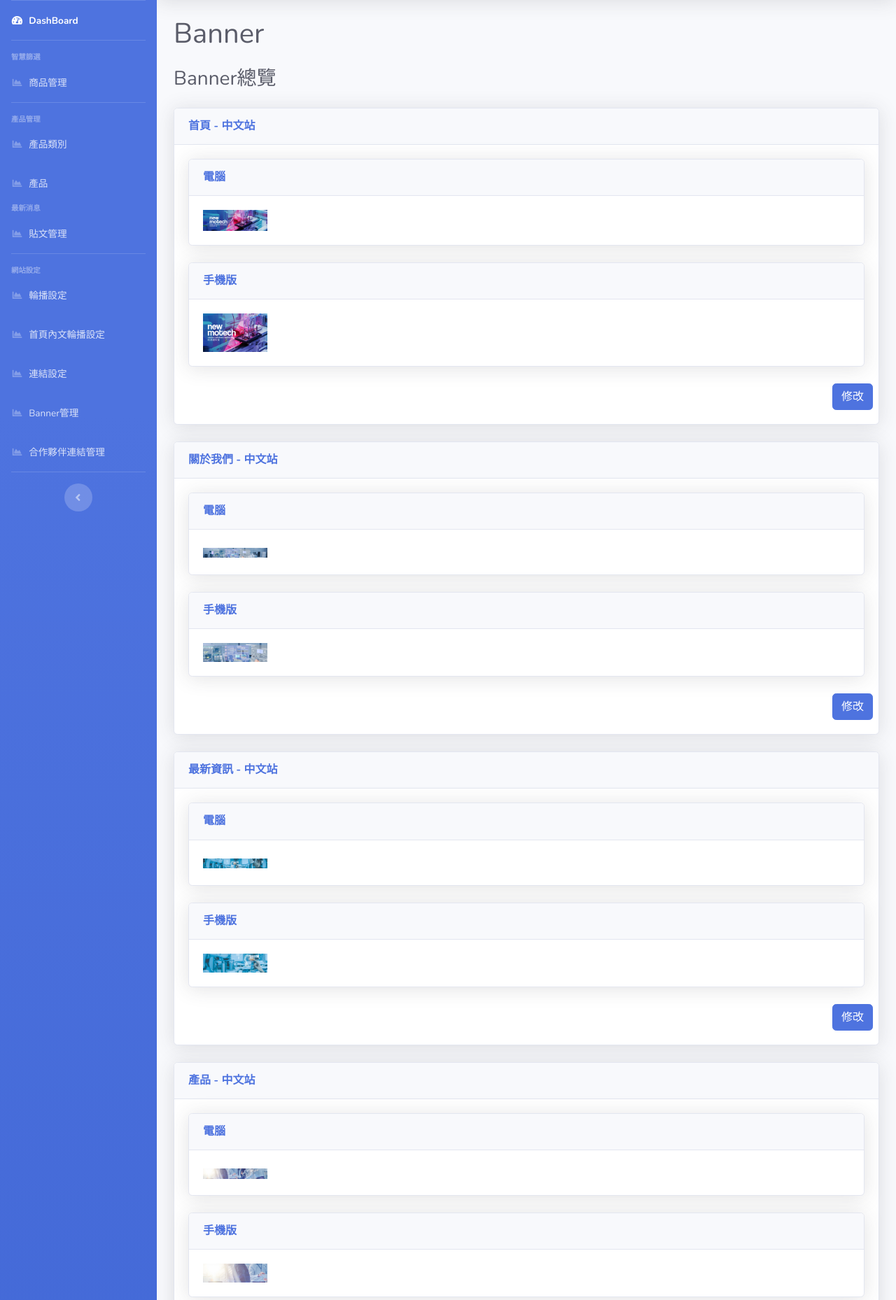
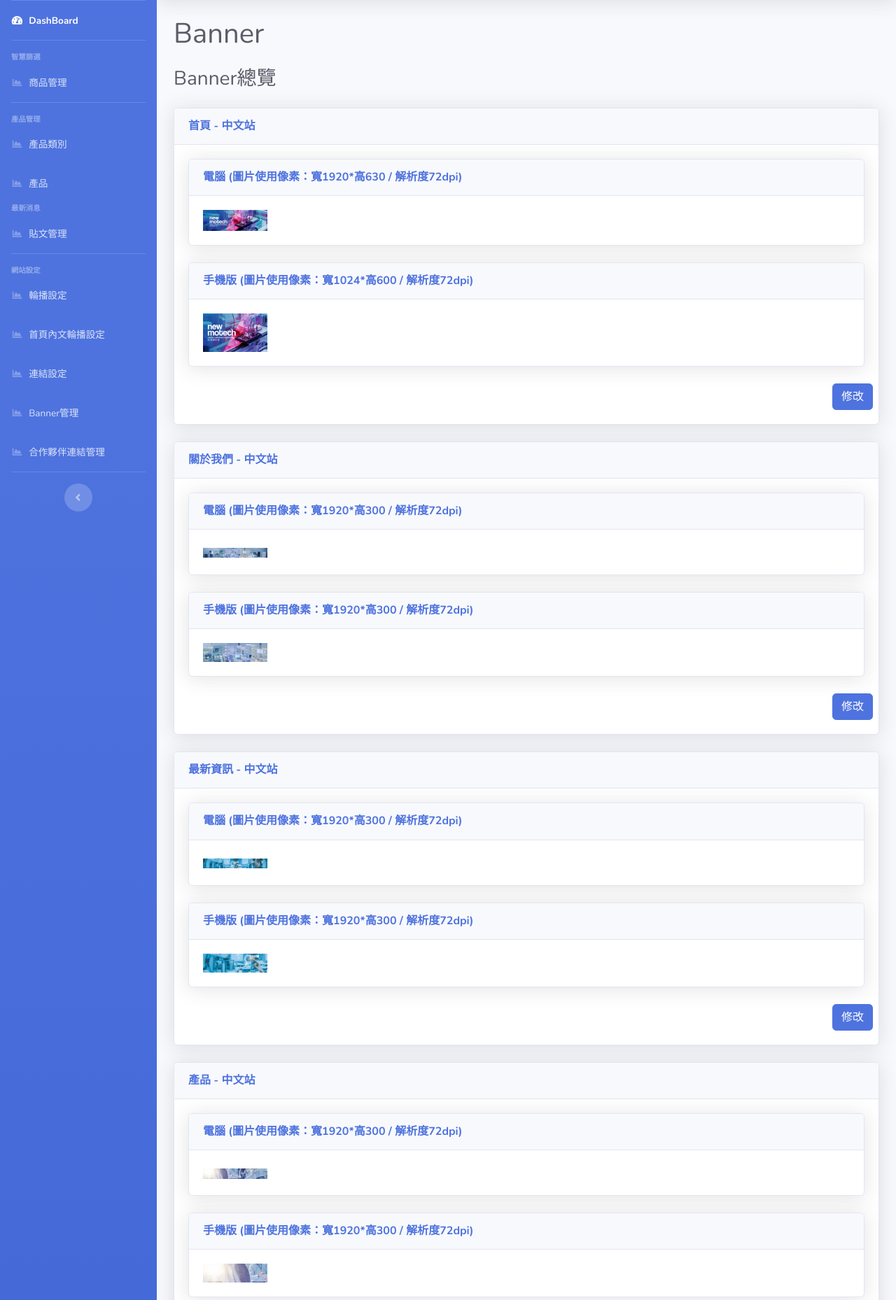
Before and after one commit to jack100398/Mator, a Laravel app: page /admin/banner in a window 1280 px wide. Shown: the part 70-1928 px from the top of the page at 70% size. Run offline with Laravel 8, Linux system fonts and the light colour scheme; the visitor is signed in with stand-in values (Sample User, id 1); data comes from the database, SQL or seed files in the repository; some libraries are stand-ins or nearby versions.

Commit message:
後台標示圖片size

```diff
--- a/app/Banner.php
+++ b/app/Banner.php
@@ -6,6 +6,20 @@ use Illuminate\Database\Eloquent\Model;
 
 class Banner extends Model
 {
+    const DESKTOP_DEFAULT_SIZE_WARD = '(圖片使用像素：寬1920*高300 / 解析度72dpi)';
+
+    const MOBILE_DEFAULT_SIZE_WARD = '(圖片使用像素：寬1920*高300 / 解析度72dpi)';
+
+    const DESKTOP_SPECIAL_SIZE_WARD = [
+        'index'            => '(圖片使用像素：寬1920*高630 / 解析度72dpi)',
+        'recomment_banner' => '(圖片使用像素：寬1280*高182 / 解析度72dpi)'
+    ];
+
+    const MOBILE_SPECIAL_SIZE_WARD = [
+        'index' => '(圖片使用像素：寬1024*高600 / 解析度72dpi)',
+        'recomment_banner' => '(圖片使用像素：寬1432*高812 / 解析度72dpi)'
+    ];
+
     protected $fillable = [
         'desktop_url',
         'mobile_url',
--- a/app/Http/Transformer/Banner/BannerTransformer.php
+++ b/app/Http/Transformer/Banner/BannerTransformer.php
@@ -2,6 +2,7 @@
 
 namespace App\Http\Transformer\Banner;
 
+use App\Banner;
 use App\Helpers\UrlHelper;
 use App\Http\Transformer\Transformer;
 
@@ -15,7 +16,27 @@ class BannerTransformer extends Transformer
             'mobile_url' => UrlHelper::formatInputUrl($model['mobile_url']),
             'route' => $model['route'],
             'remark' => $model['remark'],
-            'site' => $model['site'] === 'zh' ? '中文站' : '英文站'
+            'site' => $model['site'] === 'zh' ? '中文站' : '英文站',
+            'desktop_ward' => $this->getDesktopSizeWard($model['route']),
+            'mobile_ward' => $this->getMobileSizeWard($model['route']),
         ];
     }
+
+    private function getDesktopSizeWard(string $route)
+    {
+        $ward = collect(Banner::DESKTOP_SPECIAL_SIZE_WARD)->filter(
+            fn ($ward, $key) => $route === $key
+        )->first();
+
+        return $ward ?? Banner::DESKTOP_DEFAULT_SIZE_WARD;
+    }
+
+    private function getMobileSizeWard(string $route)
+    {
+        $ward = collect(Banner::MOBILE_SPECIAL_SIZE_WARD)->filter(
+            fn ($ward, $key) => $route === $key
+        )->first();
+
+        return $ward ?? Banner::MOBILE_DEFAULT_SIZE_WARD;
+    }
 }
--- a/resources/views/Backstage/Banner/banner.blade.php
+++ b/resources/views/Backstage/Banner/banner.blade.php
@@ -14,7 +14,7 @@
                         <div class="card-body">
                             <div class="card shadow mb-4">
                                 <div class="card-header py-3 d-flex flex-row align-items-center justify-content-between">
-                                    <h6 class="m-0 font-weight-bold text-primary">電腦</h6>
+                                    <h6 class="m-0 font-weight-bold text-primary">電腦 {{ $banner['desktop_ward'] }}</h6>
                                 </div>
                                 <div class="card-body">
                                     <img id="demo-img" class="img-fluid" style="max-width: 10%;height:10%;"
@@ -24,7 +24,7 @@
 
                             <div class="card shadow mb-4">
                                 <div class="card-header py-3 d-flex flex-row align-items-center justify-content-between">
-                                    <h6 class="m-0 font-weight-bold text-primary">手機版</h6>
+                                    <h6 class="m-0 font-weight-bold text-primary">手機版 {{ $banner['mobile_ward'] }}</h6>
                                 </div>
                                 <div class="card-body">
                                     <img id="demo-img" class="img-fluid" style="max-width: 10%;height:10%;"
--- a/resources/views/Backstage/News/edit.blade.php
+++ b/resources/views/Backstage/News/edit.blade.php
@@ -45,7 +45,7 @@
                 <div class="card shadow mb-4">
                     <!-- Card Header - Dropdown -->
                     <div class="card-header py-3 d-flex flex-row align-items-center justify-content-between">
-                        <h6 class="m-0 font-weight-bold text-primary">標題圖片</h6>
+                        <h6 class="m-0 font-weight-bold text-primary">標題圖片 (圖片使用像素：寬360*高225 / 解析度72dpi)</h6>
                     </div>
                     <!-- Card Body -->
                     <div class="card-body">
--- a/resources/views/Backstage/Product/edit.blade.php
+++ b/resources/views/Backstage/Product/edit.blade.php
@@ -48,7 +48,7 @@
                 <div class="card shadow mb-4">
                     <!-- Card Header - Dropdown -->
                     <div class="card-header py-3 d-flex flex-row align-items-center justify-content-between">
-                        <h6 class="m-0 font-weight-bold text-primary">產品圖片</h6>
+                        <h6 class="m-0 font-weight-bold text-primary">產品圖片 (圖片使用像素：寬700*高500 / 解析度72dpi)</h6>
                     </div>
                     <!-- Card Body -->
                     <div class="card-body">
--- a/resources/views/Backstage/SliderImages/edit.blade.php
+++ b/resources/views/Backstage/SliderImages/edit.blade.php
@@ -8,7 +8,7 @@
                 <div class="card shadow mb-4">
                     <!-- Card Header - Dropdown -->
                     <div class="card-header py-3 d-flex flex-row align-items-center justify-content-between">
-                        <h6 class="m-0 font-weight-bold text-primary">電腦版</h6>
+                        <h6 class="m-0 font-weight-bold text-primary">電腦版 (圖片使用像素：寬1920*高630 / 解析度72dpi)</h6>
                     </div>
                     <!-- Card Body -->
                     <div class="card-body">
@@ -22,7 +22,7 @@
                 <div class="card shadow mb-4">
                     <!-- Card Header - Dropdown -->
                     <div class="card-header py-3 d-flex flex-row align-items-center justify-content-between">
-                        <h6 class="m-0 font-weight-bold text-primary">手機版</h6>
+                        <h6 class="m-0 font-weight-bold text-primary">手機版 (圖片使用像素：寬1024 *高600 / 解析度72dpi)</h6>
                     </div>
                     <!-- Card Body -->
                     <div class="card-body">
```
Also changed, not shown: resources/views/Backstage/ProductTypies/edit.blade.php (+4 -4 lines).
